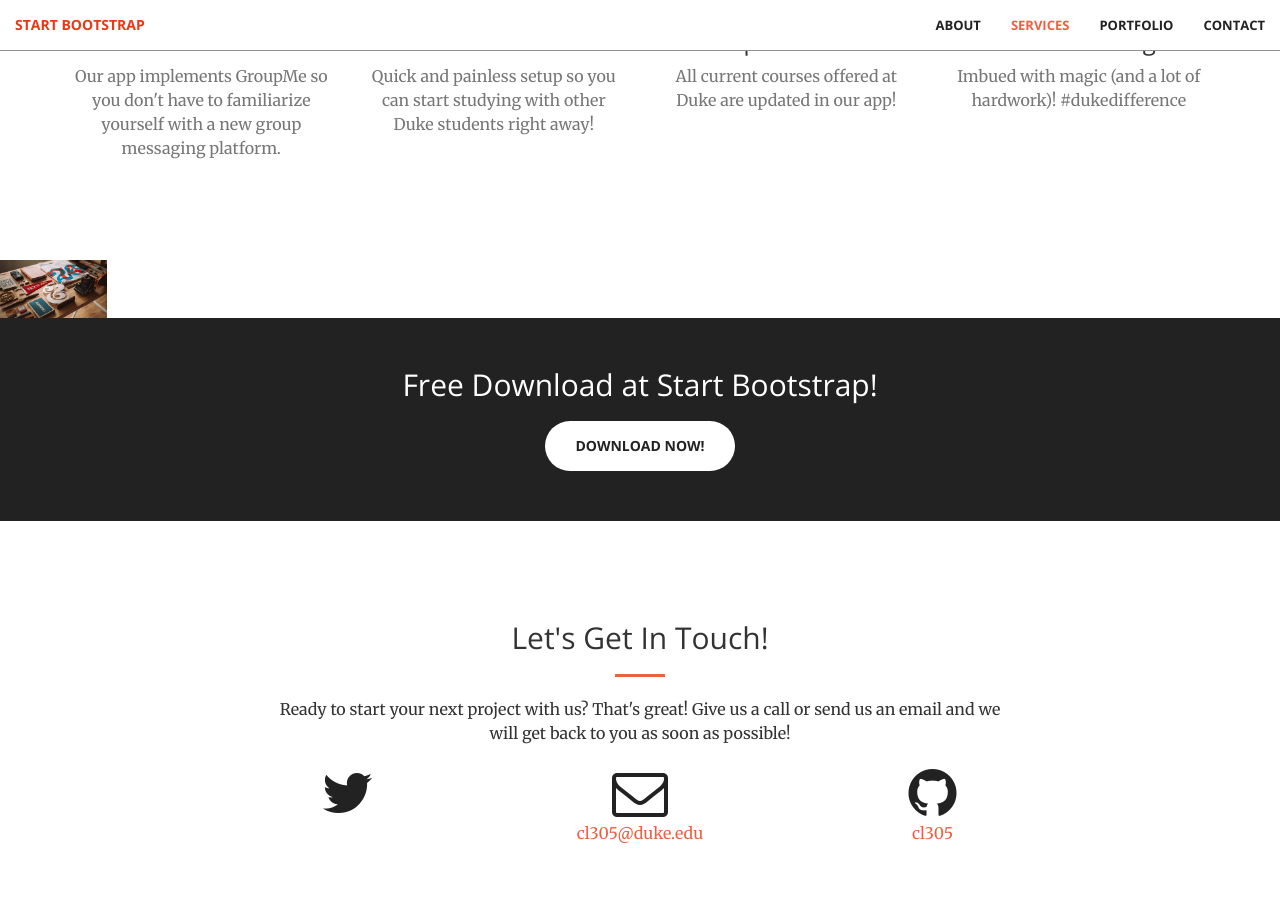
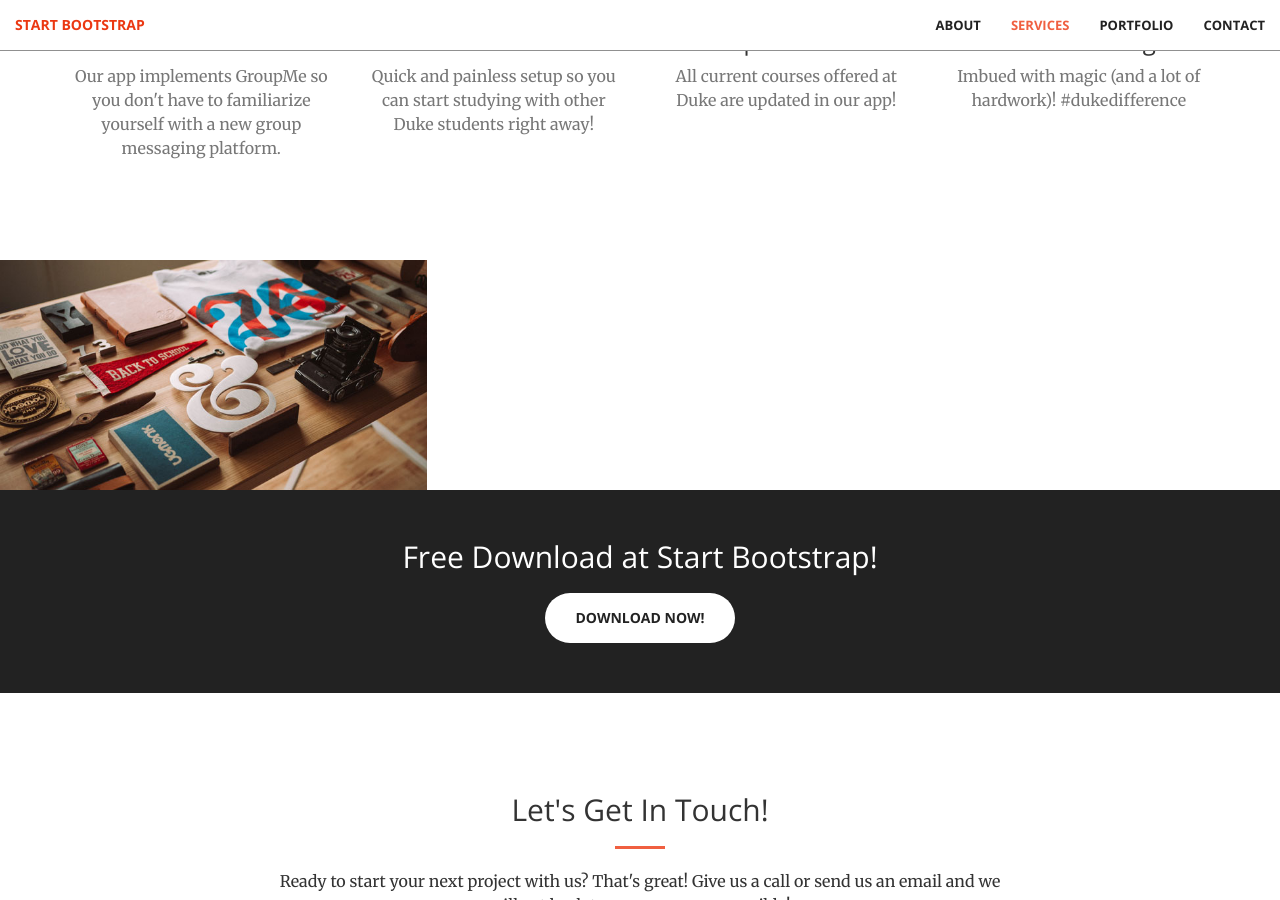
Before and after one commit to cl305/DukeStudies, a Jekyll site: the page built from index.html, in a window 1280 px wide and 900 px high, scrolled down 1586 px. Built offline with Jekyll 4.4.1, drawn with Linux system fonts in a browser that asks for light colours.

Commit message:
Changing portfolio grid

```diff
--- a/_includes/portfolio.html
+++ b/_includes/portfolio.html
@@ -1,7 +1,7 @@
 <section class="no-padding" id="portfolio">
     <div class="container-fluid">
         <div class="row no-gutter">
-            <div class="col-lg-1 col-sm-1">
+            <div class="col-lg-4">
                 <a href="#" class="portfolio-box">
                     <img src="img/portfolio/1.jpg" class="img-responsive" alt="">
                     <div class="portfolio-box-caption">
```
